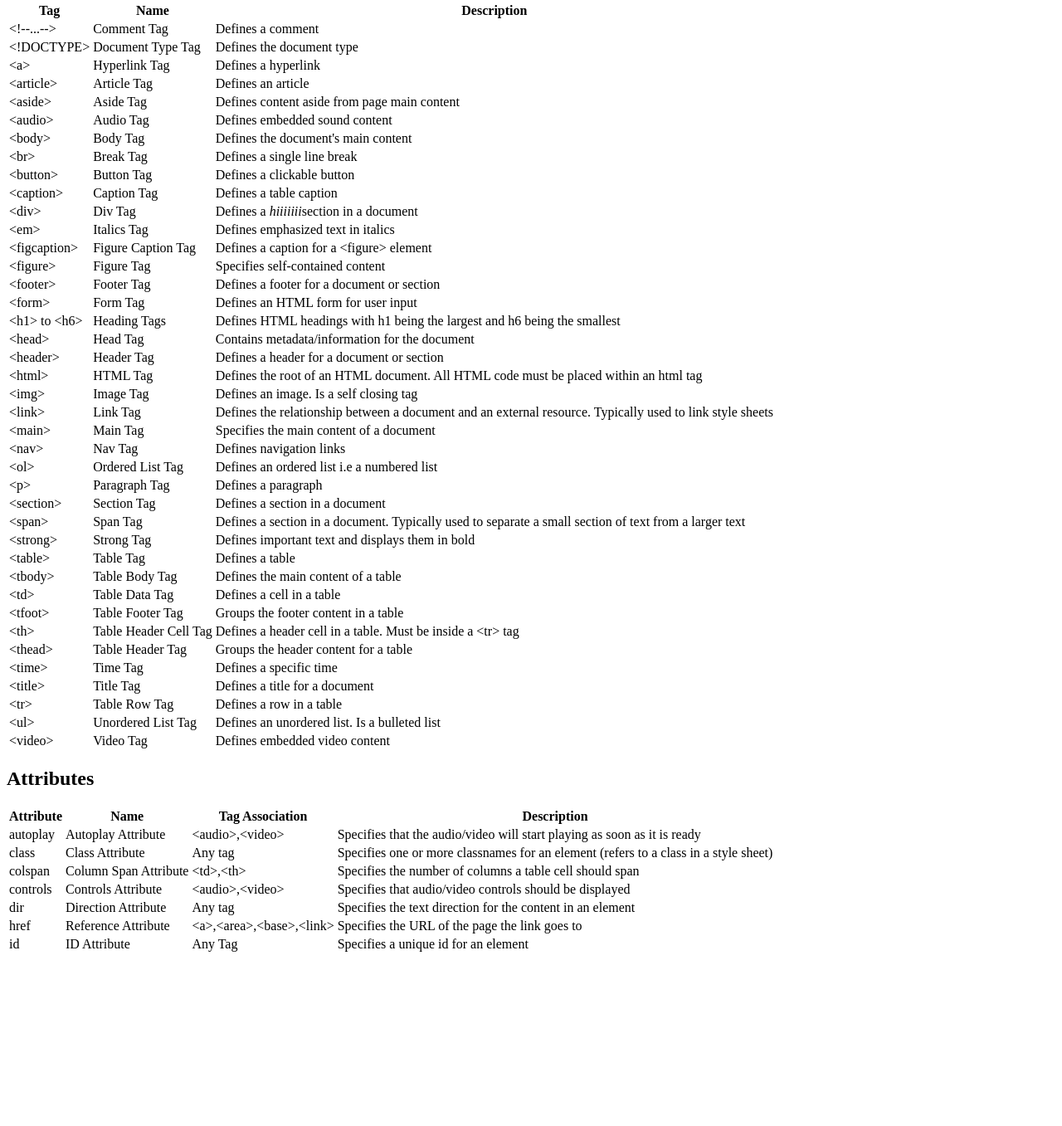
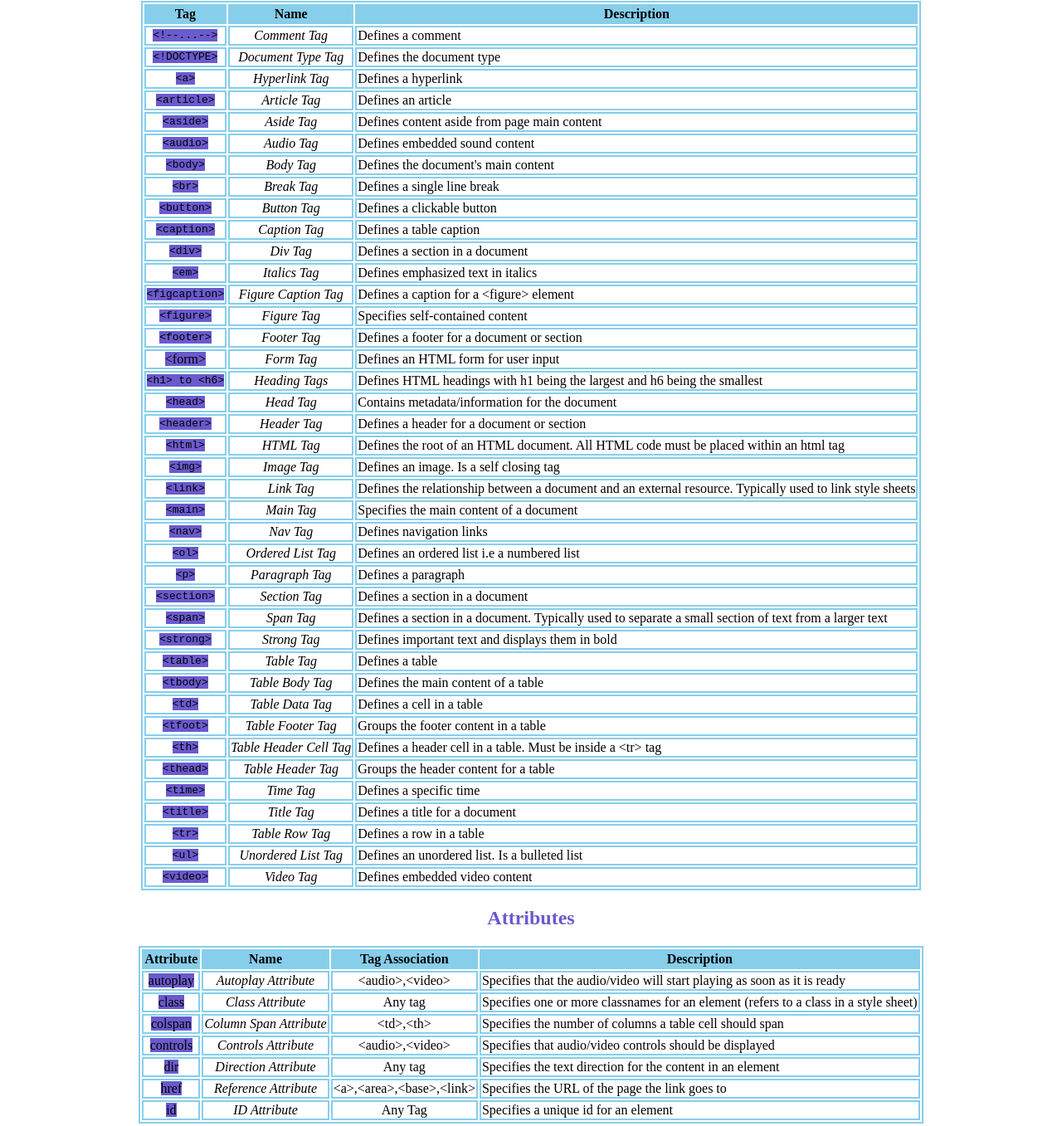
Before and after one commit to kodirupe/Cheat-Sheet, a plain HTML site: page index.html in a window 1280 px wide. Shown: the part 126-1483 px from the top of the page at 83% size. Before the commit the page ends 1284 px from the top, so only its background shows below. Drawn offline with Linux system fonts and the light colour scheme.

Commit message:
Completed Cheat Sheet

```diff
--- a/index.html
+++ b/index.html
@@ -2,6 +2,7 @@
 <html dir="ltr" lang="en">
     <head>
         <title>HTML Tags Cheat Sheet</title>
+        <link rel="stylesheet" href="styles.css" type="text/css">
     </head>
 
     <body>
@@ -20,243 +21,243 @@
 
                 <tbody>
                     <tr> <!-- Comment Tag -->
-                        <td>&lt;!--...--&gt;</td>
-                        <td>Comment Tag</td>
-                        <td>Defines a comment</td>
+                        <td class="tag"><span>&lt;!--...--&gt;</span></td>
+                        <td><em>Comment Tag</em></td>
+                        <td class="description">Defines a comment</td>
                     </tr>
 
                     <tr> <!--Document Type tag-->
-                        <td>&lt;!DOCTYPE&gt;</td>
-                        <td>Document Type Tag</td>
-                        <td>Defines the document type</td>
+                        <td class="tag"><span>&lt;!DOCTYPE&gt;</span></td>
+                        <td><em>Document Type Tag</em></td>
+                        <td class="description">Defines the document type</td>
                     </tr>
 
                     <tr> <!-- Hyperlink Tag -->
-                        <td>&lt;a&gt;</td>
-                        <td>Hyperlink Tag</td>
-                        <td>Defines a hyperlink</td>
+                        <td class="tag"><span>&lt;a&gt;</span></td>
+                        <td><em>Hyperlink Tag</em></td>
+                        <td class="description">Defines a hyperlink</td>
                     </tr>
 
                     <tr> <!-- Article Tag -->
-                        <td>&lt;article&gt;</td>
-                        <td>Article Tag</td>
-                        <td>Defines an article</td>
+                        <td class="tag"><span>&lt;article&gt;</span></td>
+                        <td><em>Article Tag</em></td>
+                        <td class="description">Defines an article</td>
                     </tr>
 
                     <tr> <!-- Aside Tag-->
-                        <td>&lt;aside&gt;</td>
-                        <td>Aside Tag</td>
-                        <td>Defines content aside from page main content</td>
+                        <td class="tag"><span>&lt;aside&gt;</span></td>
+                        <td><em>Aside Tag</em></td>
+                        <td class="description">Defines content aside from page main content</td>
                     </tr>
 
                     <tr> <!-- Audio Tag -->
-                        <td>&lt;audio&gt;</td>
-                        <td>Audio Tag</td>
-                        <td>Defines embedded sound content</td>
+                        <td class="tag"><span>&lt;audio&gt;</span></td>
+                        <td><em>Audio Tag</em></td>
+                        <td class="description">Defines embedded sound content</td>
                     </tr>
 
                     <tr> <!-- Body Tag -->
-                        <td>&lt;body&gt;</td>
-                        <td>Body Tag</td>
-                        <td>Defines the document's main content</td>
+                        <td class="tag"><span>&lt;body&gt;</span></td>
+                        <td><em>Body Tag</em></td>
+                        <td class="description">Defines the document's main content</td>
                     </tr>
 
                     <tr> <!-- Break Tag -->
-                        <td>&lt;br&gt;</td>
-                        <td>Break Tag</td>
-                        <td>Defines a single line break</td>
+                        <td class="tag"><span>&lt;br&gt;</span></td>
+                        <td><em>Break Tag</em></td>
+                        <td class="description">Defines a single line break</td>
                     </tr>
 
                     <tr> <!-- Button Tag -->
-                        <td>&lt;button&gt;</td>
-                        <td>Button Tag</td>
-                        <td>Defines a clickable button</td>
+                        <td class="tag"><span>&lt;button&gt;</span></td>
+                        <td><em>Button Tag</em></td>
+                        <td class="description">Defines a clickable button</td>
                     </tr>
 
                     <tr> <!-- Caption Tag-->
-                        <td>&lt;caption&gt;</td>
-                        <td>Caption Tag</td>
-                        <td>Defines a table caption</td>
+                        <td class="tag"><span>&lt;caption&gt;</span></td>
+                        <td><em>Caption Tag</em></td>
+                        <td class="description">Defines a table caption</td>
                     </tr>
 
                     <tr> <!-- Div Tag-->
-                        <td>&lt;div&gt;</td>
-                        <td>Div Tag</td>
-                        <td>Defines a <em>hiiiiiii</em>section in a document</td>
+                        <td class="tag"><span>&lt;div&gt;</span></td>
+                        <td><em>Div Tag</em></td>
+                        <td class="description">Defines a section in a document</td>
                     </tr>
 
                     <tr> <!-- Italics Tag -->
-                        <td>&lt;em&gt;</td>
-                        <td>Italics Tag</td>
-                        <td>Defines emphasized text in italics</td>
+                        <td class="tag"><span>&lt;em&gt;</span></td>
+                        <td><em>Italics Tag</em></td>
+                        <td class="description">Defines emphasized text in italics</td>
                     </tr>
 
                     <tr> <!-- figcaption tag -->
-                        <td>&lt;figcaption&gt;</td>
-                        <td>Figure Caption Tag</td>
-                        <td>Defines a caption for a &lt;figure&gt; element</td>
+                        <td class="tag"><span>&lt;figcaption&gt;</span></td>
+                        <td><em>Figure Caption Tag</em></td>
+                        <td class="description">Defines a caption for a &lt;figure&gt; element</td>
                     </tr>
 
                     <tr> <!-- figure  tag-->
-                        <td>&lt;figure&gt;</td>
-                        <td>Figure Tag</td>
-                        <td>Specifies self-contained content</td>
+                        <td class="tag"><span>&lt;figure&gt;</span></td>
+                        <td><em>Figure Tag</em></td>
+                        <td class="description">Specifies self-contained content</td>
                     </tr>
 
                     <tr> <!-- footer tag -->
-                        <td>&lt;footer&gt;</td>
-                        <td>Footer Tag</td>
-                        <td>Defines a footer for a document or section</td>
+                        <td class="tag"><span>&lt;footer&gt;</span></td>
+                        <td><em>Footer Tag</em></td>
+                        <td class="description">Defines a footer for a document or section</td>
                     </tr>
 
                     <tr> <!-- form -->
-                        <td>&lt;form&gt;</td>
-                        <td>Form Tag</td>
-                        <td>Defines an HTML form for user input</td>
+                        <td clas="tag"><span>&lt;form&gt;</span></td>
+                        <td><em>Form Tag</em></td>
+                        <td class="description">Defines an HTML form for user input</td>
                     </tr>
 
                     <tr> <!-- Heading Tag -->
-                        <td>&lt;h1&gt; to &lt;h6&gt;</td>
-                        <td>Heading Tags</td>
-                        <td>Defines HTML headings with h1 being the largest and h6 being the smallest</td>
+                        <td class="tag"><span>&lt;h1&gt; to &lt;h6&gt;</span></td>
+                        <td><em>Heading Tags</em></td>
+                        <td class="description">Defines HTML headings with h1 being the largest and h6 being the smallest</td>
                     </tr>
 
                     <tr> <!-- head tag-->
-                        <td>&lt;head&gt;</td>
-                        <td>Head Tag</td>
-                        <td>Contains metadata/information for the document</td>
+                        <td class="tag"><span>&lt;head&gt;</span></td>
+                        <td><em>Head Tag</em></td>
+                        <td class="description">Contains metadata/information for the document</td>
                     </tr>
 
                     <tr> <!-- Header Tag -->
-                        <td>&lt;header&gt;</td>
-                        <td>Header Tag</td>
-                        <td>Defines a header for a document or section</td>
+                        <td class="tag"><span>&lt;header&gt;</span></td>
+                        <td><em>Header Tag</em></td>
+                        <td class="description">Defines a header for a document or section</td>
                     </tr>
 
                     <tr> <!-- HTMLTag -->
-                        <td>&lt;html&gt;</td>
-                        <td>HTML Tag</td>
-                        <td>Defines the root of an HTML document. All HTML code must be placed within an html tag</td>
+                        <td class="tag"><span>&lt;html&gt;</span></td>
+                        <td><em>HTML Tag</em></td>
+                        <td class="description">Defines the root of an HTML document. All HTML code must be placed within an html tag</td>
                     </tr>
 
                     <tr> <!-- Image Tag -->
-                        <td>&lt;img&gt;</td>
-                        <td>Image Tag</td>
-                        <td>Defines an image. Is a self closing tag</td>
+                        <td class="tag"><span>&lt;img&gt;</span></td>
+                        <td><em>Image Tag</em></td>
+                        <td class="description">Defines an image. Is a self closing tag</td>
                     </tr>
 
                     <tr> <!-- Link Tag -->
-                        <td>&lt;link&gt;</td>
-                        <td>Link Tag</td>
-                        <td>Defines the relationship between a document and an external resource. Typically used to link style sheets</td>
+                        <td class="tag"><span>&lt;link&gt;</span></td>
+                        <td><em>Link Tag</em></td>
+                        <td class="description">Defines the relationship between a document and an external resource. Typically used to link style sheets</td>
                     </tr>
 
                     <tr> <!-- Main Tag -->
-                        <td>&lt;main&gt;</td>
-                        <td>Main Tag</td>
-                        <td>Specifies the main content of a document</td>
+                        <td class="tag"><span>&lt;main&gt;</span></td>
+                        <td><em>Main Tag</em></td>
+                        <td class="description">Specifies the main content of a document</td>
                     </tr>
 
                     <tr> <!-- Nav Tag -->
-                        <td>&lt;nav&gt;</td>
-                        <td>Nav Tag</td>
-                        <td>Defines navigation links</td>
+                        <td class="tag"><span>&lt;nav&gt;</span></td>
+                        <td><em>Nav Tag</em></td>
+                        <td class="description">Defines navigation links</td>
                     </tr>
 
                     <tr> <!-- Ordered List Tag -->
-                        <td>&lt;ol&gt;</td>
-                        <td>Ordered List Tag</td>
-                        <td>Defines an ordered list i.e a numbered list</td>
+                        <td class="tag"><span>&lt;ol&gt;</span></td>
+                        <td><em>Ordered List Tag</em></td>
+                        <td class="description">Defines an ordered list i.e a numbered list</td>
                     </tr>
 
                     <tr> <!-- Paragraph Tag -->
-                        <td>&lt;p&gt;</td>
-                        <td>Paragraph Tag</td>
-                        <td>Defines a paragraph</td>
+                        <td class="tag"><span>&lt;p&gt;</span></td>
+                        <td><em>Paragraph Tag</em></td>
+                        <td class="description">Defines a paragraph</td>
                     </tr>
 
                     <tr> <!-- Section Tag -->
-                        <td>&lt;section&gt;</td>
-                        <td>Section Tag</td>
-                        <td>Defines a section in a document</td>
+                        <td class="tag"><span>&lt;section&gt;</span></td>
+                        <td><em>Section Tag</em></td>
+                        <td class="description">Defines a section in a document</td>
                     </tr>
 
                     <tr> <!-- Span Tag -->
-                        <td>&lt;span&gt;</td>
-                        <td>Span Tag</td>
-                        <td>Defines a section in a document. Typically used to separate a small section of text from a larger text</td>
+                        <td class="tag"><span>&lt;span&gt;</span></td>
+                        <td><em>Span Tag</em></td>
+                        <td class="description">Defines a section in a document. Typically used to separate a small section of text from a larger text</td>
                     </tr>
 
                     <tr> <!-- Strong Tag -->
-                        <td>&lt;strong&gt;</td>
-                        <td>Strong Tag</td>
-                        <td>Defines important text and displays them in bold</td>
+                        <td class="tag"><span>&lt;strong&gt;</span></td>
+                        <td><em>Strong Tag</em></td>
+                        <td class="description">Defines important text and displays them in bold</td>
                     </tr>
 
                     <tr> <!-- Table Tag -->
-                        <td>&lt;table&gt;</td>
-                        <td>Table Tag</td>
-                        <td>Defines a table</td>
+                        <td class="tag"><span>&lt;table&gt;</span></td>
+                        <td><em>Table Tag</em></td>
+                        <td class="description">Defines a table</td>
                     </tr>
 
                     <tr> <!-- tbody Tag -->
-                        <td>&lt;tbody&gt;</td>
-                        <td>Table Body Tag</td>
-                        <td>Defines the main content of a table</td>
+                        <td class="tag"><span>&lt;tbody&gt;</span></td>
+                        <td><em>Table Body Tag</em></td>
+                        <td class="description">Defines the main content of a table</td>
                     </tr>
 
                     <tr> <!-- Table Data Tag -->
-                        <td>&lt;td&gt;</td>
-                        <td>Table Data Tag</td>
-                        <td>Defines a cell in a table</td>
+                        <td class="tag"><span>&lt;td&gt;</span></td>
+                        <td><em>Table Data Tag</em></td>
+                        <td class="description">Defines a cell in a table</td>
                     </tr>
 
                     <tr> <!-- Table Footer Tag -->
-                        <td>&lt;tfoot&gt;</td>
-                        <td>Table Footer Tag</td>
-                        <td>Groups the footer content in a table</td>
+                        <td class="tag"><span>&lt;tfoot&gt;</span></td>
+                        <td><em>Table Footer Tag</em></td>
+                        <td class="description">Groups the footer content in a table</td>
                     </tr>
 
                     <tr> <!-- Table Header Cell Tag -->
-                        <td>&lt;th&gt;</td>
-                        <td>Table Header Cell Tag</td>
-                        <td>Defines a header cell in a table. Must be inside a &lt;tr&gt; tag</td>
+                        <td class="tag"><span>&lt;th&gt;</span></td>
+                        <td><em>Table Header Cell Tag</em></td>
+                        <td class="description">Defines a header cell in a table. Must be inside a &lt;tr&gt; tag</td>
                     </tr>
 
                     <tr> <!-- Table Header Tag -->
-                        <td>&lt;thead&gt;</td>
-                        <td>Table Header Tag</td>
-                        <td>Groups the header content for a table</td>
+                        <td class="tag"><span>&lt;thead&gt;</span></td>
+                        <td><em>Table Header Tag</em></td>
+                        <td class="description">Groups the header content for a table</td>
                     </tr>
 
                     <tr> <!-- Time Tag -->
-                        <td>&lt;time&gt;</td>
-                        <td>Time Tag</td>
-                        <td>Defines a specific time</td>
+                        <td class="tag"><span>&lt;time&gt;</span></td>
+                        <td><em>Time Tag</em></td>
+                        <td class="description">Defines a specific time</td>
                     </tr>
 
                     <tr> <!-- Title Tag -->
-                        <td>&lt;title&gt;</td>
-                        <td>Title Tag</td>
-                        <td>Defines a title for a document</td>
+                        <td class="tag"><span>&lt;title&gt;</span></td>
+                        <td><em>Title Tag</em></td>
+                        <td class="description">Defines a title for a document</td>
                     </tr>
 
                     <tr> <!-- Table Row Tag -->
-                        <td>&lt;tr&gt;</td>
-                        <td>Table Row Tag</td>
-                        <td>Defines a row in a table</td>
+                        <td class="tag"><span>&lt;tr&gt;</span></td>
+                        <td><em>Table Row Tag</em></td>
+                        <td class="description">Defines a row in a table</td>
                     </tr>
 
                     <tr> <!-- Unordered List Tag -->
-                        <td>&lt;ul&gt;</td>
-                        <td>Unordered List Tag</td>
-                        <td>Defines an unordered list. Is a bulleted list</td>
+                        <td class="tag"><span>&lt;ul&gt;</span></td>
+                        <td><em>Unordered List Tag</em></td>
+                        <td class="description">Defines an unordered list. Is a bulleted list</td>
                     </tr>
 
                     <tr> <!-- Video Tag -->
-                        <td>&lt;video&gt;</td>
-                        <td>Video Tag</td>
-                        <td>Defines embedded video content</td>
+                        <td class="tag"><span>&lt;video&gt;</span></td>
+                        <td><em>Video Tag</em></td>
+                        <td class="description">Defines embedded video content</td>
                     </tr>
                 </tbody>
             </table>
@@ -278,52 +279,52 @@
                 <tbody>
 
                     <tr> <!-- Autoplay Attribute-->
-                        <td>autoplay</td>
-                        <td>Autoplay Attribute</td>
+                        <td><span>autoplay</span></td>
+                        <td><em>Autoplay Attribute</em></td>
                         <td>&lt;audio&gt;,&lt;video&gt;</td>
-                        <td>Specifies that the audio/video will start playing as soon as it is ready</td>
+                        <td class="description">Specifies that the audio/video will start playing as soon as it is ready</td>
                     </tr>
 
                     <tr> <!-- Class Attribute-->
-                        <td>class</td>
-                        <td>Class Attribute</td>
+                        <td><span>class</span></td>
+                        <td><em>Class Attribute</em></td>
                         <td>Any tag</td>
-                        <td>Specifies one or more classnames for an element (refers to a class in a style sheet)</td>
+                        <td class="description">Specifies one or more classnames for an element (refers to a class in a style sheet)</td>
                     </tr>
 
                     <tr> <!-- Column Span Attribute-->
-                        <td>colspan</td>
-                        <td>Column Span Attribute</td>
+                        <td><span>colspan</span></td>
+                        <td><em>Column Span Attribute</em></td>
                         <td>&lt;td&gt;,&lt;th&gt;</td>
-                        <td>Specifies the number of columns a table cell should span</td>
+                        <td class="description">Specifies the number of columns a table cell should span</td>
                     </tr>
 
                     <tr> <!-- Controls Attribute-->
-                        <td>controls</td>
-                        <td>Controls Attribute</td>
+                        <td><span>controls</span></td>
+                        <td><em>Controls Attribute</em></td>
                         <td>&lt;audio&gt;,&lt;video&gt;</td>
-                        <td>Specifies that audio/video controls should be displayed</td>
+                        <td class="description">Specifies that audio/video controls should be displayed</td>
                     </tr>
 
                     <tr> <!-- Direction Attribute-->
-                        <td>dir</td>
-                        <td>Direction Attribute</td>
+                        <td><span>dir</span></td>
+                        <td><em>Direction Attribute</em></td>
                         <td>Any tag</td>
-                        <td>Specifies the text direction for the content in an element</td>
+                        <td class="description">Specifies the text direction for the content in an element</td>
                     </tr>
 
                     <tr> <!-- Reference Attribute-->
-                        <td>href</td>
-                        <td>Reference Attribute</td>
+                        <td><span>href</span></td>
+                        <td><em>Reference Attribute</em></td>
                         <td>&lt;a&gt;,&lt;area&gt;,&lt;base&gt;,&lt;link&gt;</td>
-                        <td>Specifies the URL of the page the link goes to</td>
+                        <td class="description">Specifies the URL of the page the link goes to</td>
                     </tr>
 
                     <tr> <!-- ID Attribute-->
-                        <td>id</td>
-                        <td>ID Attribute</td>
+                        <td><span>id</span></td>
+                        <td><em>ID Attribute</em></td>
                         <td>Any Tag</td>
-                        <td>Specifies a unique id for an element</td>
+                        <td class="description">Specifies a unique id for an element</td>
                     </tr>
                 </tbody>
             </table>
--- /dev/null
+++ b/styles.css
@@ -0,0 +1,32 @@
+table,th,td{
+    border: 2px solid skyblue;
+}
+
+table{
+    margin-left: auto;
+    margin-right: auto;
+}
+
+h2{
+    color:slateblue;
+}
+
+h1,h2,td{
+    text-align: center;
+}
+
+.tag{
+    font-family: monospace;
+}
+
+span{
+    background-color: slateblue;
+}
+
+.description{
+    text-align: left;
+}
+
+th{
+    background-color: skyblue;
+}
```
